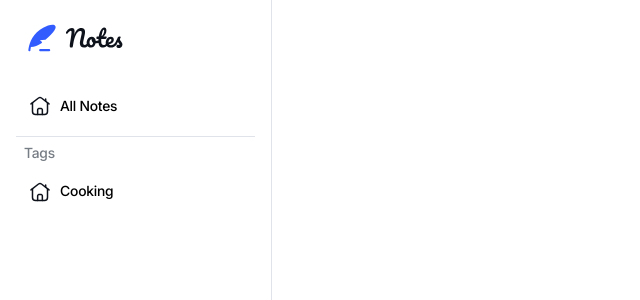
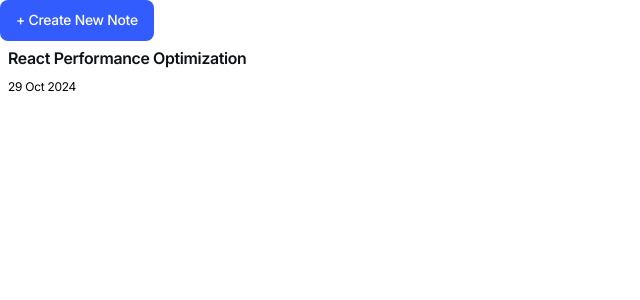
Before and after one commit to YeatisNeat/note-taking-web-app, a React (Vite) app in the folder WebApp/: page / in a window 1280 px wide. Shown: the top 300 px of the page, without its empty margins (0-640 px from the left). Built offline with nearby package versions, Linux system fonts and the light colour scheme.

Commit message:
notesbar

```diff
--- /dev/null
+++ b/WebApp/src/components/notesbar/NoteItem.css
@@ -0,0 +1,12 @@
+.note-item {
+    padding: 0.5rem;
+}
+
+.note-title {
+    color: var(--Neutral-950);
+    margin-bottom: 0.75rem;
+}
+
+.tag-container {
+    margin-bottom: 0.75rem;
+}
--- /dev/null
+++ b/WebApp/src/components/notesbar/NoteItem.jsx
@@ -0,0 +1,15 @@
+import './NoteItem.css'
+
+function NoteItem (props) {
+    return (
+        <div className="note-item">
+            <p className="note-title text-preset-3">{props.noteTitle}</p>
+            <div className="tag-container">
+
+            </div>
+            <p className="note-date text-preset-6">{props.date}</p>
+        </div>
+    )
+}
+
+export default NoteItem
--- /dev/null
+++ b/WebApp/src/components/notesbar/Notesbar.jsx
@@ -0,0 +1,16 @@
+
+import PrimaryButton from "../PrimaryButton"
+import NoteItem from "./NoteItem"
+
+function Notesbar () {
+    return (
+        <div className="notesbar">
+            <PrimaryButton textPreset="text-preset-4" text="+ Create New Note" />
+            <div className="notes-content">
+                <NoteItem noteTitle="React Performance Optimization" date="29 Oct 2024" />
+            </div>
+        </div>
+    )
+}
+
+export default Notesbar
--- a/WebApp/src/views/Main.jsx
+++ b/WebApp/src/views/Main.jsx
@@ -1,8 +1,12 @@
 import Sidebar from '../components/sidebar/Sidebar.jsx'
+import Notesbar from '../components/notesbar/Notesbar.jsx'
 
 function Main () {
     return (
-        <Sidebar />
+        <>
+            <Notesbar />
+        </>
+
     )
 }
 
```
